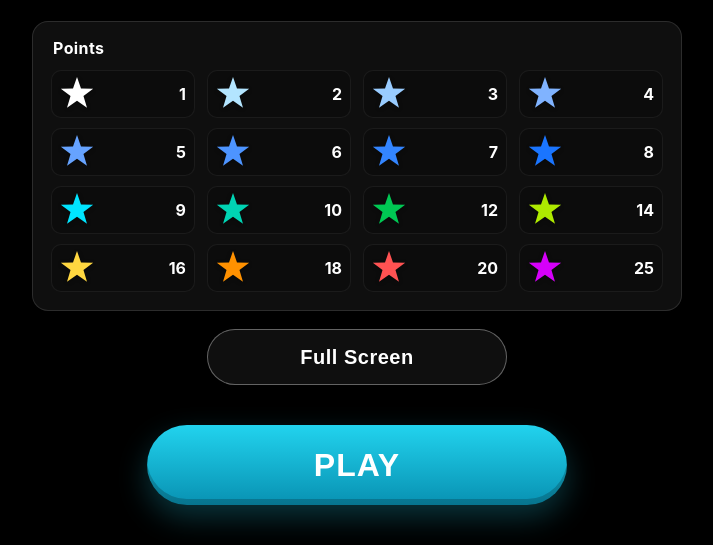
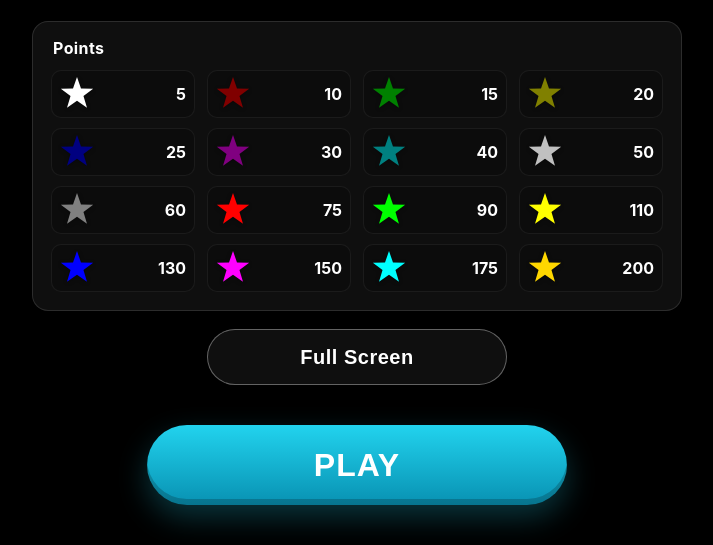
Before and after one commit to beugul/star-game, a plain HTML site: page index.html in a window 1280 px wide. Shown: the part 255-800 px from the top of the page, without its empty margins (283-996 px from the left). Drawn offline with Linux system fonts and the light colour scheme.

Commit message:
rework colorTiers

```diff
--- a/index.html
+++ b/index.html
@@ -284,22 +284,22 @@
 
     // Color tiers for Medium/Hard: 16 colors with ascending point values
     const colorTiers = [
-      { color: "#ffffff", points: 1 },
-      { color: "#b3e5ff", points: 2 },
-      { color: "#99ccff", points: 3 },
-      { color: "#80b3ff", points: 4 },
-      { color: "#66a3ff", points: 5 },
-      { color: "#4d94ff", points: 6 },
-      { color: "#3385ff", points: 7 },
-      { color: "#1a75ff", points: 8 },
-      { color: "#00e5ff", points: 9 },
-      { color: "#00d4b3", points: 10 },
-      { color: "#00c853", points: 12 },
-      { color: "#aeea00", points: 14 },
-      { color: "#ffd740", points: 16 },
-      { color: "#ff9100", points: 18 },
-      { color: "#ff5252", points: 20 },
-      { color: "#d500f9", points: 25 },
+      { color: "#ffffff", points: 5 },     // White
+      { color: "#800000", points: 10 },    // Maroon
+      { color: "#008000", points: 15 },    // Green
+      { color: "#808000", points: 20 },    // Olive
+      { color: "#000080", points: 25 },    // Navy
+      { color: "#800080", points: 30 },    // Purple
+      { color: "#008080", points: 40 },    // Teal
+      { color: "#c0c0c0", points: 50 },    // Silver
+      { color: "#808080", points: 60 },    // Gray
+      { color: "#ff0000", points: 75 },    // Red
+      { color: "#00ff00", points: 90 },    // Lime
+      { color: "#ffff00", points: 110 },   // Yellow
+      { color: "#0000ff", points: 130 },   // Blue
+      { color: "#ff00ff", points: 150 },   // Fuchsia
+      { color: "#00ffff", points: 175 },   // Aqua
+      { color: "#ffd700", points: 200 },   // Gold
     ];
     function pickColorTier() {
       // Weighted slightly toward lower tiers; simple uniform for now
```
